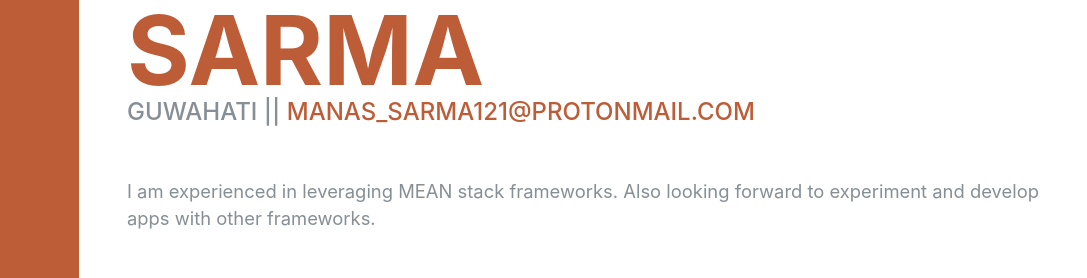
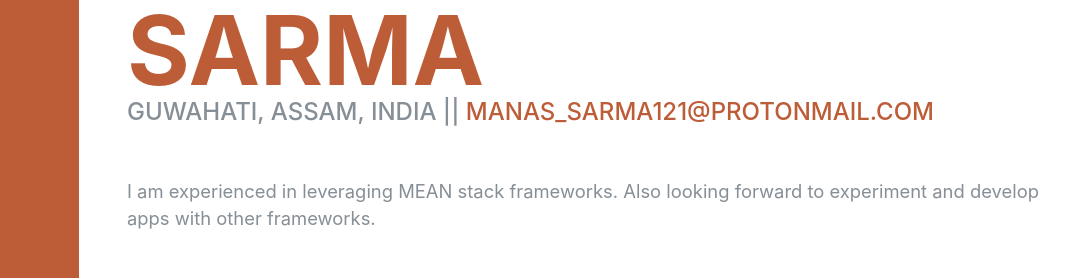
Before and after one commit to manassarma13/Manas, a plain HTML site: page index.html in a window 1280 px wide. Shown: the part 235-513 px from the top of the page, 193-1280 px from the left. Drawn offline with Linux system fonts and the light colour scheme; a script that the page names is missing; a web font is replaced by a local one.

Commit message:
Update index.html

```diff
--- a/index.html
+++ b/index.html
@@ -66,7 +66,7 @@
         <h1 class="mb-0">Manas Pratim
           <span class="text-primary">Sarma</span>
         </h1>
-        <div class="subheading mb-5">Guwahati ||
+        <div class="subheading mb-5">Guwahati, Assam, India ||
           <a href="mailto:manas_sarma121@protonmail.com">manas_sarma121@protonmail.com</a>
         </div>
         <p class="lead mb-5">I am experienced in leveraging MEAN stack frameworks.
```
